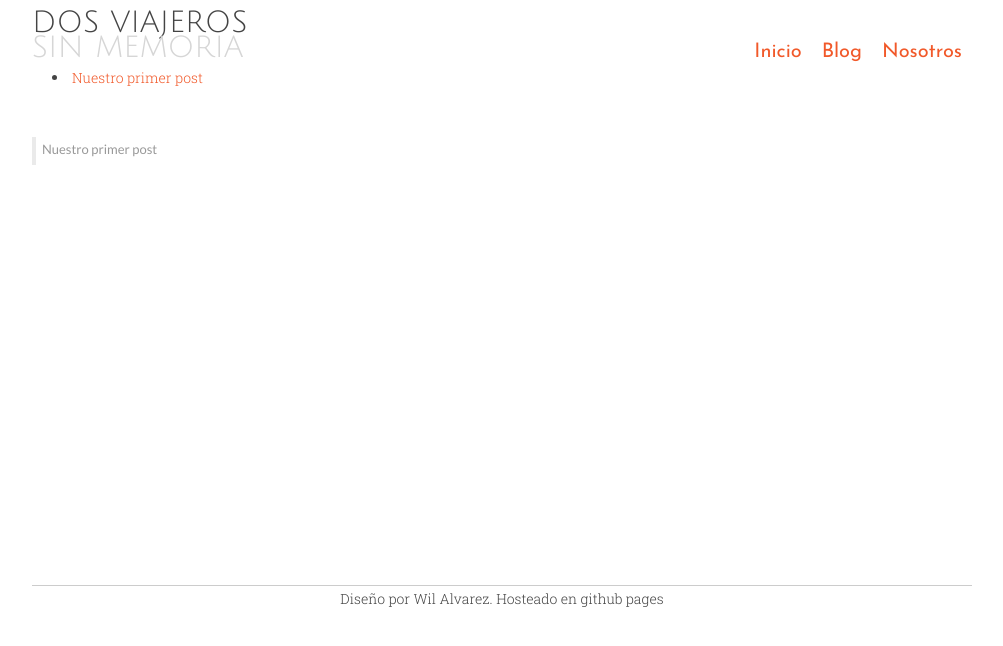
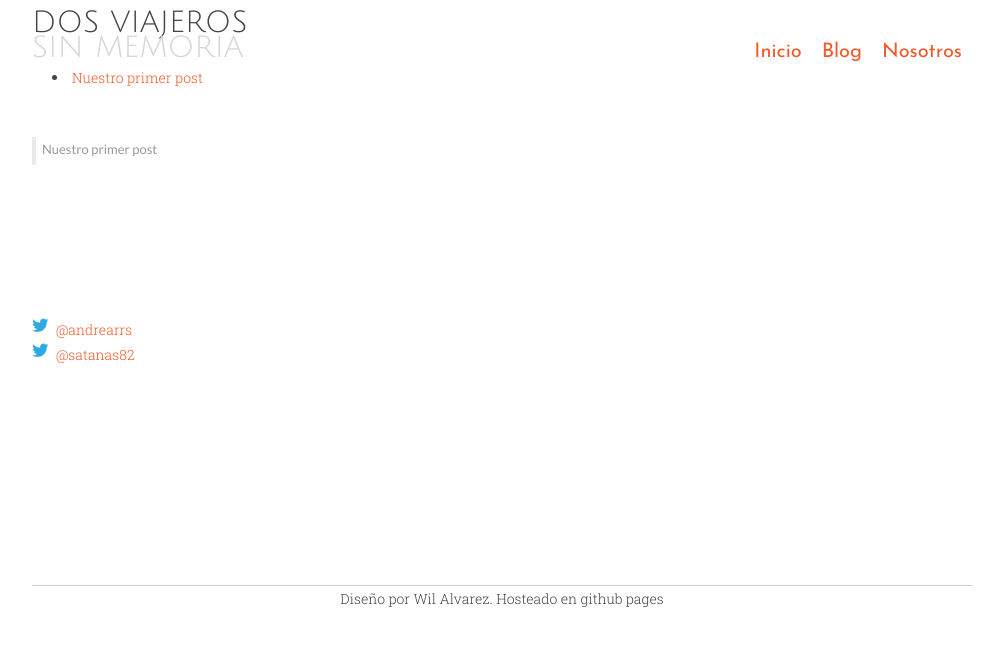
Before and after one commit to satanas/dosviajeros, a Jekyll site: the page built from index.html, in a window 1280 px wide. Shown: the top 646 px of the page, without its empty margins (138-1141 px from the left). Built offline with Jekyll 4.4.1, drawn with Linux system fonts in a browser that asks for light colours; Markdown is read by kramdown in place of the engine named in the settings.

Commit message:
Added twitter accounts

```diff
--- a/_includes/sidebar.html
+++ b/_includes/sidebar.html
@@ -10,5 +10,10 @@
     <div id="donations">
         <a class="FlattrButton" style="display:none;" rev="flattr;button:compact;" href="http://dosviajerossinmemoria.com"></a>
     </div>
+
+    <div id="twitter-accounts">
+        <div><a href="http://twitter.com/andrearrs">@andrearrs</a></div>
+        <div><a href="http://twitter.com/satanas82">@satanas82</a></div>
+    </div>
 </div>
 <div class="clearfix"></div>
--- a/stylesheets/style.css
+++ b/stylesheets/style.css
@@ -136,6 +136,11 @@ header {
     color: #f1592a;
 }
 
+#sidebar #twitter-accounts div {
+    background: url('http://satanas.github.io/dosviajeros/images/twitter.png') no-repeat;
+    padding-left: 24px;
+}
+
 .menu-item {
     font-family: 'Josefin Sans', sans-serif;
     font-size: 20px;
```
Also changed, not shown: images/twitter.png (added).
